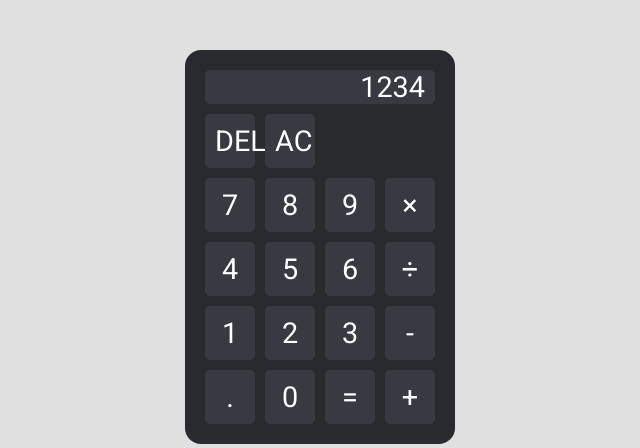
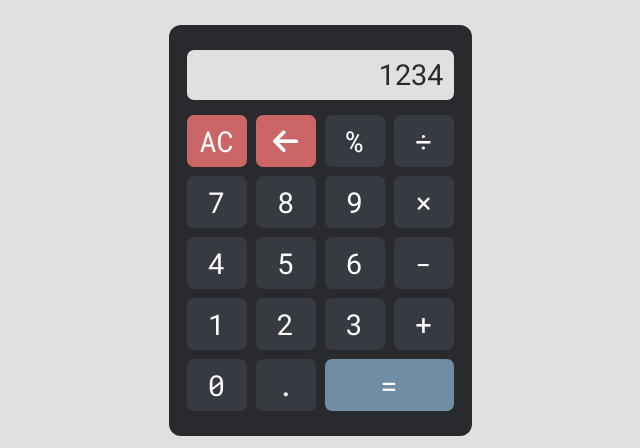
Before and after one commit to angelofallars/top-calculator, a website: page index.html in a window 1280 px wide. Shown: the top 448 px of the page, without its empty margins (320-960 px from the left). Drawn offline with Linux system fonts and the light colour scheme.

Commit message:
feat: set up the html/css

```diff
--- a/assets/css/styles.css
+++ b/assets/css/styles.css
@@ -1,15 +1,15 @@
-@import url('https://fonts.googleapis.com/css2?family=Montserrat:wght@700&family=Roboto:wght@400;700&display=swap');
+@import url('https://fonts.googleapis.com/css2?family=Roboto+Mono&family=Roboto:wght@400;700&display=swap');
 
 /* Tomorrow Night by Chris Kempson (http://chriskempson.com) */
 :root {
   --base1:   #1d1f21;
   --base2:   #282a2e;
   --base3:   #373b41;
-  --base5:   #969896;
-  --base6:   #b4b7b4;
-  --base7:   #c5c8c6;
-  --base8:   #e0e0e0;
-  --base9:   #ffffff;
+  --base4:   #969896;
+  --base5:   #b4b7b4;
+  --base6:   #c5c8c6;
+  --base7:   #e0e0e0;
+  --base8:   #ffffff;
   --red:     #cc6666;
   --orange:  #de935f;
   --yellow:  #f0c674;
@@ -18,10 +18,19 @@
   --blue:    #81a2be;
   --magenta: #b294bb;
   --brown:   #a3685a;
+
+  --base3--bright:   #494C52;
+  --base3--brighter: #5B5F66;
+  --blue--dark:      #708DA6;
+  --blue--dark--hov: #7998B2;
+  --red--bright:     #DD6E6E;
+  --red--brighter:   #F27979;
+
+  --btn-border-radius: 7px;
 }
 
 html, body {
-  background-color: var(--base8);
+  background-color: var(--base7);
   color: var(--base1);
   font-family: 'Roboto', sans-serif;
   margin: 0;
@@ -32,10 +41,10 @@ html, body {
   flex-direction: column;
   align-items: center;
   justify-content: flex-start;
-  margin-top: 50px;
+  margin-top: 25px;
   height: 100%;
   width: 100%;
-  gap: 20px;
+  gap: 18px;
 }
 
 #calc {
@@ -45,18 +54,22 @@ html, body {
   flex-direction: column;
   align-items: center;
   justify-content: center;
-  gap: 10px;
-  padding: 20px;
-  border-radius: 16px;
+  gap: 15px;
+  padding: 25px 18px;
+  border-radius: 12px;
   font-size: 1.8em;
 }
 
 .calc__display {
-  background-color: var(--base3);
-  color: var(--base9);
+  background-color: var(--base7);
+  color: var(--base2);
+  display: flex;
+  align-items: center;
+  justify-content: flex-end;
   width: 100%;
+  height: 50px;
   text-align: right;
-  border-radius: 5px;
+  border-radius: var(--btn-border-radius);
   box-sizing: border-box;
   padding: 0 10px;
 }
@@ -64,21 +77,67 @@ html, body {
 .calc__buttons {
   display: flex;
   flex-direction: column;
-  gap: 10px;
+  gap: 9px;
 }
 
 .calc__row {
   display: flex;
-  gap: 10px;
+  justify-content: flex-end;
+  width: 100%;
+  gap: 9px;
 }
 
 .calc__btn {
   background-color: var(--base3);
-  color: var(--base9);
+  color: var(--base8);
+  display: flex;
+  align-items: center;
+  justify-content: center;
   border: 0;
-  border-radius: 5px;
-  padding: 10px 10px;
-  font-family: 'Roboto', sans-serif;
+  border-radius: var(--btn-border-radius);
+  font-family: 'Roboto Mono', monospace;
   font-size: 1.0em;
-  width: 50px;
+  width: 60px;
+  flex-basis: 60px;
+  height: 52px;
 }
+
+.calc__btn:hover {
+  background-color: var(--base3--bright);
+}
+
+.calc__btn:active {
+  background-color: var(--base3--brighter);
+}
+
+.calc__btn--blue {
+  background-color: var(--blue--dark);
+}
+
+.calc__btn--blue:hover {
+  background-color: var(--blue--dark--hov);
+}
+
+.calc__btn--blue:active {
+  background-color: var(--blue);
+}
+
+.calc__btn--red {
+  background-color: var(--red);
+}
+
+.calc__btn--red:hover {
+  background-color: var(--red--bright);
+}
+
+.calc__btn--red:hover {
+  background-color: var(--red--brighter);
+}
+
+.calc__btn--width2x {
+  flex: 2;
+}
+
+a {
+  color: var(--base1);
+}
--- a/index.html
+++ b/index.html
@@ -8,6 +8,7 @@
   <meta name="viewport" content="width=device-width, initial-scale=1.0">
   <link rel="stylesheet" href="./assets/css/styles.css">
   <script src="./assets/js/script.js" defer></script>
+  <script src="https://kit.fontawesome.com/86c060d6eb.js" crossorigin="anonymous"></script>
 </head>
 <body>
   <div id="container">
@@ -17,42 +18,44 @@
       <div class="calc__buttons">
 
         <div class="calc__row">
-          <button class="calc__btn calc__btn--del">DEL</button>
-          <button class="calc__btn calc__btn--ac">AC</button>
+          <button id="clear" class="calc__btn calc__btn--red">AC</button>
+          <button id="delete" class="calc__btn calc__btn--red"><i class="fas fa-arrow-left"></i></button>
+          <button id="modulo" class="calc__btn">%</button>
+          <button id="divide" class="calc__btn">÷</button>
         </div>
 
         <div class="calc__row">
-          <button class="calc__btn calc__btn--7">7</button>
-          <button class="calc__btn calc__btn--8">8</button>
-          <button class="calc__btn calc__btn--9">9</button>
-          <button class="calc__btn calc__btn--multiply">×</button>
+          <button id="7" class="calc__btn calc__btn--num">7</button>
+          <button id="8" class="calc__btn calc__btn--num">8</button>
+          <button id="9" class="calc__btn calc__btn--num">9</button>
+          <button id="multiply" class="calc__btn">×</button>
         </div>
 
         <div class="calc__row">
-          <button class="calc__btn calc__btn--4">4</button>
-          <button class="calc__btn calc__btn--5">5</button>
-          <button class="calc__btn calc__btn--6">6</button>
-          <button class="calc__btn calc__btn--divide">÷</button>
+          <button id="4" class="calc__btn calc__btn--num">4</button>
+          <button id="5" class="calc__btn calc__btn--num">5</button>
+          <button id="6" class="calc__btn calc__btn--num">6</button>
+          <button id=subtract" class="calc__btn">-</button>
         </div>
 
         <div class="calc__row">
-          <button class="calc__btn calc__btn--1">1</button>
-          <button class="calc__btn calc__btn--2">2</button>
-          <button class="calc__btn calc__btn--3">3</button>
-          <button class="calc__btn calc__btn--subtract">-</button>
+          <button id="1" class="calc__btn calc__btn--num">1</button>
+          <button id="2" class="calc__btn calc__btn--num">2</button>
+          <button id="3" class="calc__btn calc__btn--num">3</button>
+          <button id="add" class="calc__btn">+</button>
         </div>
 
         <div class="calc__row">
-          <button class="calc__btn calc__btn--decimal">.</button>
-          <button class="calc__btn calc__btn--0">0</button>
-          <button class="calc__btn calc__btn--equals">=</button>
-          <button class="calc__btn calc__btn--add">+</button>
+          <button id="0" class="calc__btn calc__btn--num">0</button>
+          <button id="period" class="calc__btn">.</button>
+          <button id="equals" class="calc__btn calc__btn--blue calc__btn--width2x">=</button>
         </div>
 
       </div>
     </div>
     <div class="footer">
-      © 2021 Angelo Fallaria
+      © 2021 <a href="https://angelo.is-a.dev">Angelo Fallaria</a> |
+      <a href="https://github.com/angelofallars/etch-a-sketch"><i class="fab fa-github"></i></a>
     </div>
   </div>
 </body>
```
